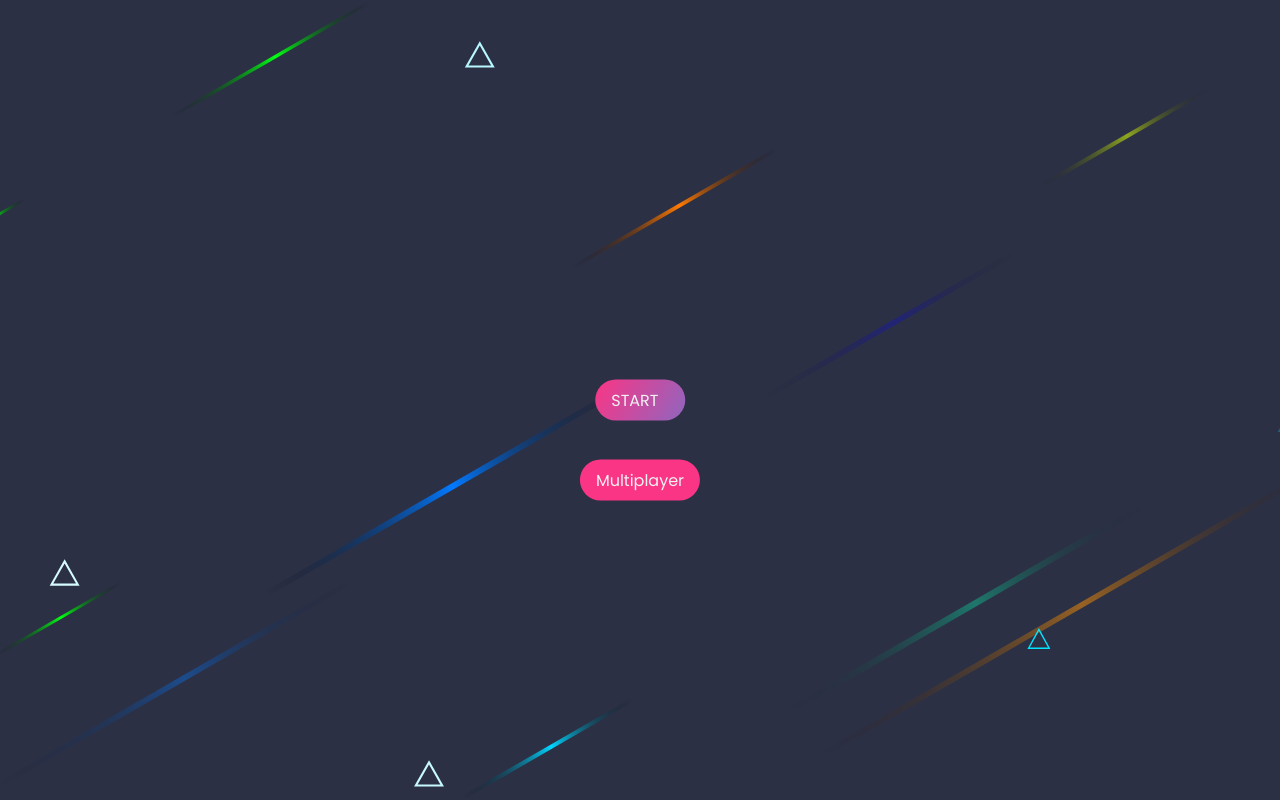
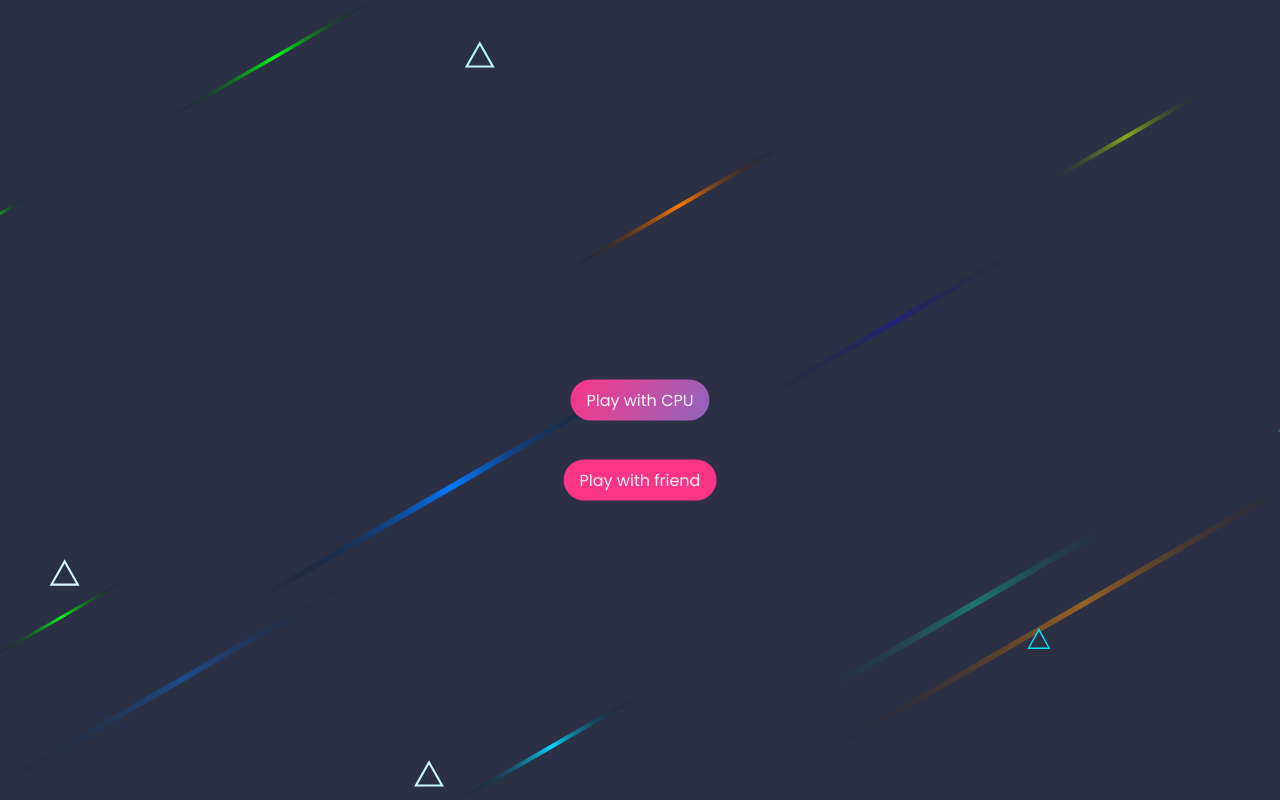
Before and after one commit to Pakdel11/rpsV, a website: page public/index.html in a window 1280 px wide. Drawn offline with nearby package versions, Linux system fonts and the light colour scheme.

Commit message:
new change

```diff
--- a/public/index.html
+++ b/public/index.html
@@ -26,8 +26,10 @@
         <div class="bg" id="bg">
             <div class="btns-hom">
 
-                <button id="startBtn" class="start-btn">START <i class="fas fa-long-arrow-alt-right"></i></button>
-                <a href="multy/index.html" class="multy-player">Multiplayer </a>
+                <button id="startBtn" class="start-btn">Play with CPU
+                    <!-- <i class="fas fa-long-arrow-alt-right"></i> -->
+                </button>
+                <a href="multy/index.html" class="multy-player">Play with friend </a>
             </div>
             <div id="container" class="container">
                 <div class="btn-cont">
```
